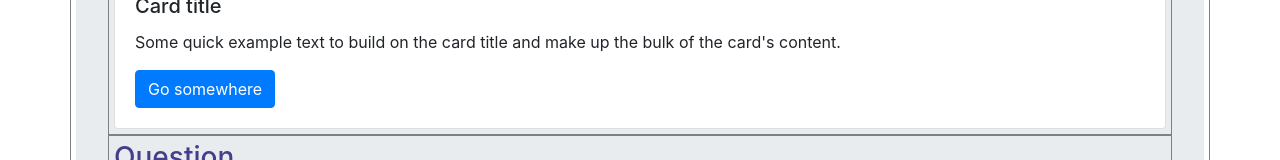
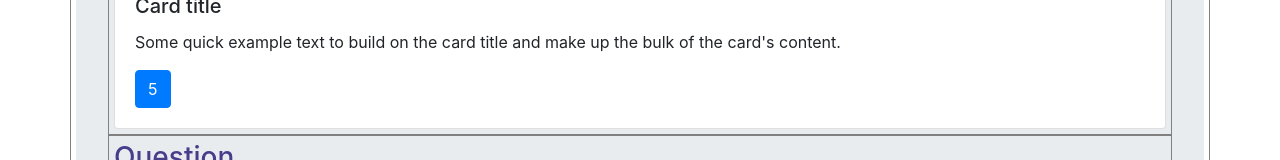
Before and after one commit to bob-smith-compass/react-props-state, a React (Create React App) app: page / in a window 1280 px wide. Shown: the part 606-766 px from the top of the page. Built offline with nearby package versions, Linux system fonts and the light colour scheme.

Commit message:
BUG; bootstrap button doe not take width

```diff
--- a/src/components/question/Question.jsx
+++ b/src/components/question/Question.jsx
@@ -15,12 +15,12 @@ export default function Question(props) {
             <br />
             <button className="btn btn-primary">{props.question.points}</button>
             <br />
-            <div className="card" style={{width: "18rem;"}}>
+            <div className="card" style={{width: "18 rem;"}}>
                 <img className="card-img-top" src="http://placeimg.com/640/480/animals" alt="Card image cap" />
                     <div className="card-body">
                         <h5 className="card-title">Card title</h5>
                         <p className="card-text">Some quick example text to build on the card title and make up the bulk of the card's content.</p>
-                        <a href="#" className="btn btn-primary">Go somewhere</a>
+                        <a href="#" className="btn btn-primary" style={{minWidth: "6 rem"}}>{props.question.points}</a>
                     </div>
 </div>
             </div>
```
